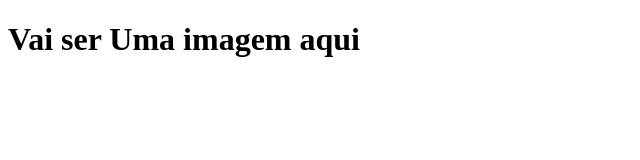
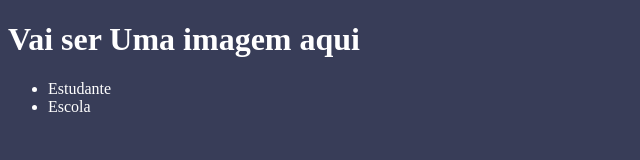
Before and after one commit to Gabriel-Sene-B/site-escola, a plain HTML site: page index.html in a window 1280 px wide. Shown: the whole page, without its empty margins (0-640 px from the left). Drawn offline with Linux system fonts and the light colour scheme.

Commit message:
corolido com letra branca

```diff
--- a/index.html
+++ b/index.html
@@ -6,6 +6,14 @@
     <title>Document</title>
 </head>
 <body>
+    <header>
 <h1>Vai ser Uma imagem aqui</h1>
 </body>
 </html>
+<title>Document</title>
+<link rel="stylesheet" href="style.css">
+<ul>
+    <li>Estudante</li>
+    <li>Escola</li>
+</ul>
+</header>
--- a/style.css
+++ b/style.css
@@ -0,0 +1,4 @@
+body {
+    background-color:#383D58;
+    color:white
+}
```
